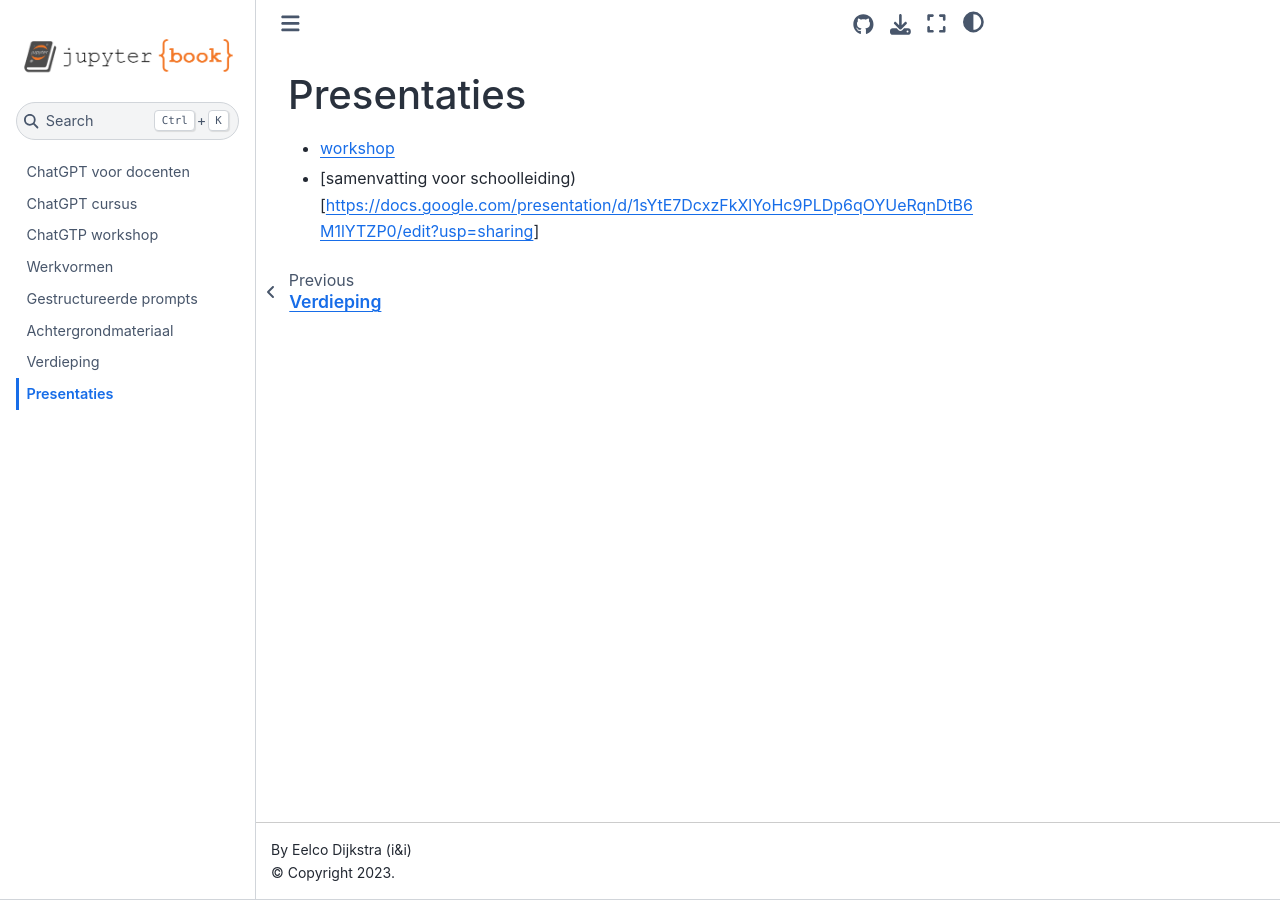
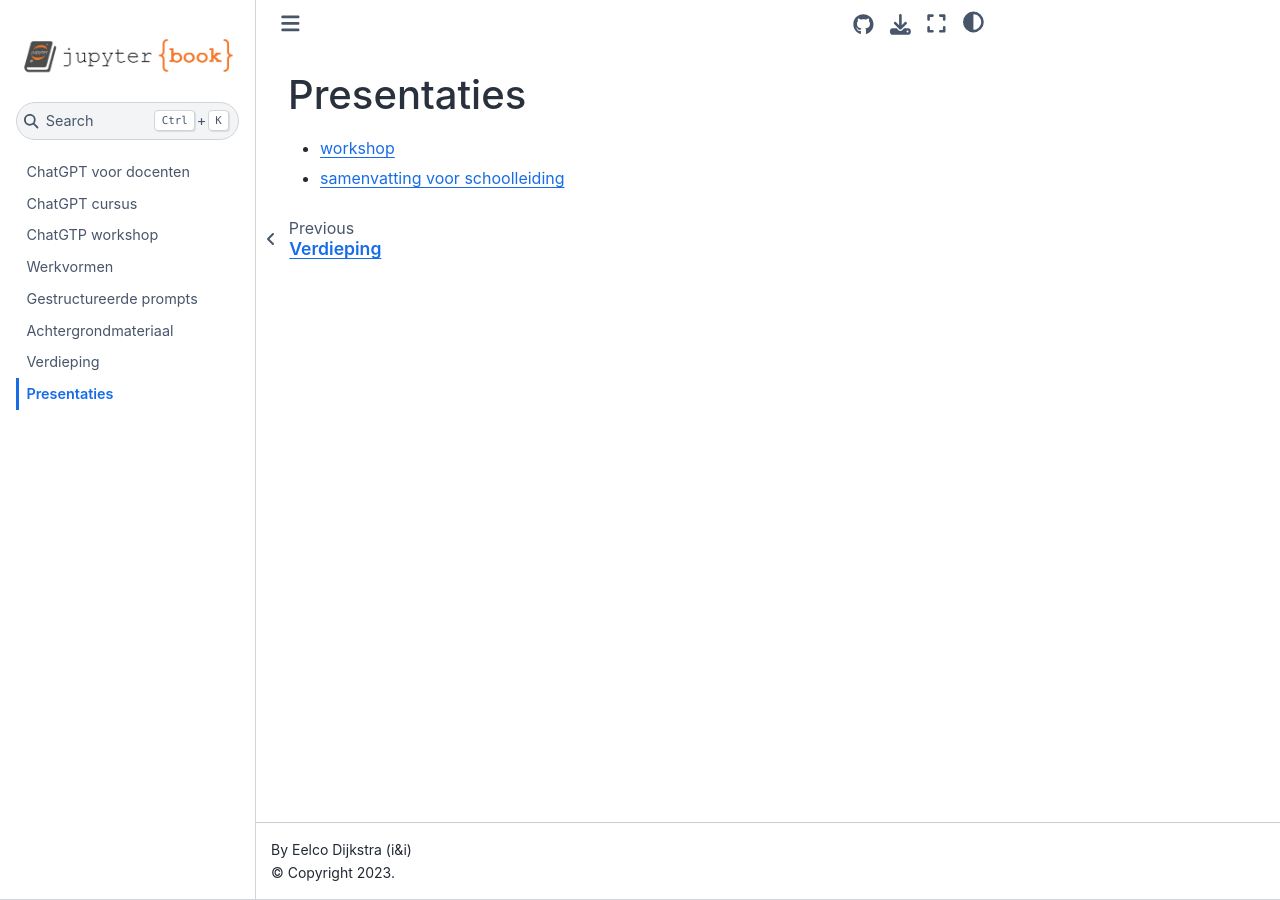
Before and after one commit to infvo/chatgptbook, a Jupyter Book: the page built from presentaties.md, in a window 1280 px wide. Built offline with Jupyter Book 1.0.4 settings and Sphinx 7.4.7 and the Sphinx Book theme 1.1.4, drawn with Linux system fonts in a browser that asks for light colours.

Commit message:
Update presentaties.md

```diff
--- a/presentaties.md
+++ b/presentaties.md
@@ -1,4 +1,4 @@
 # Presentaties
 
 * [workshop](https://docs.google.com/presentation/d/1PjTYzbPfQ8eWhUmvBzgU-o_YVG58sRgWjtnKERLLisc/edit?usp=sharing)
-* [samenvatting voor schoolleiding)[https://docs.google.com/presentation/d/1sYtE7DcxzFkXlYoHc9PLDp6qOYUeRqnDtB6M1lYTZP0/edit?usp=sharing]
+* [samenvatting voor schoolleiding](https://docs.google.com/presentation/d/1sYtE7DcxzFkXlYoHc9PLDp6qOYUeRqnDtB6M1lYTZP0/edit?usp=sharing)
```
